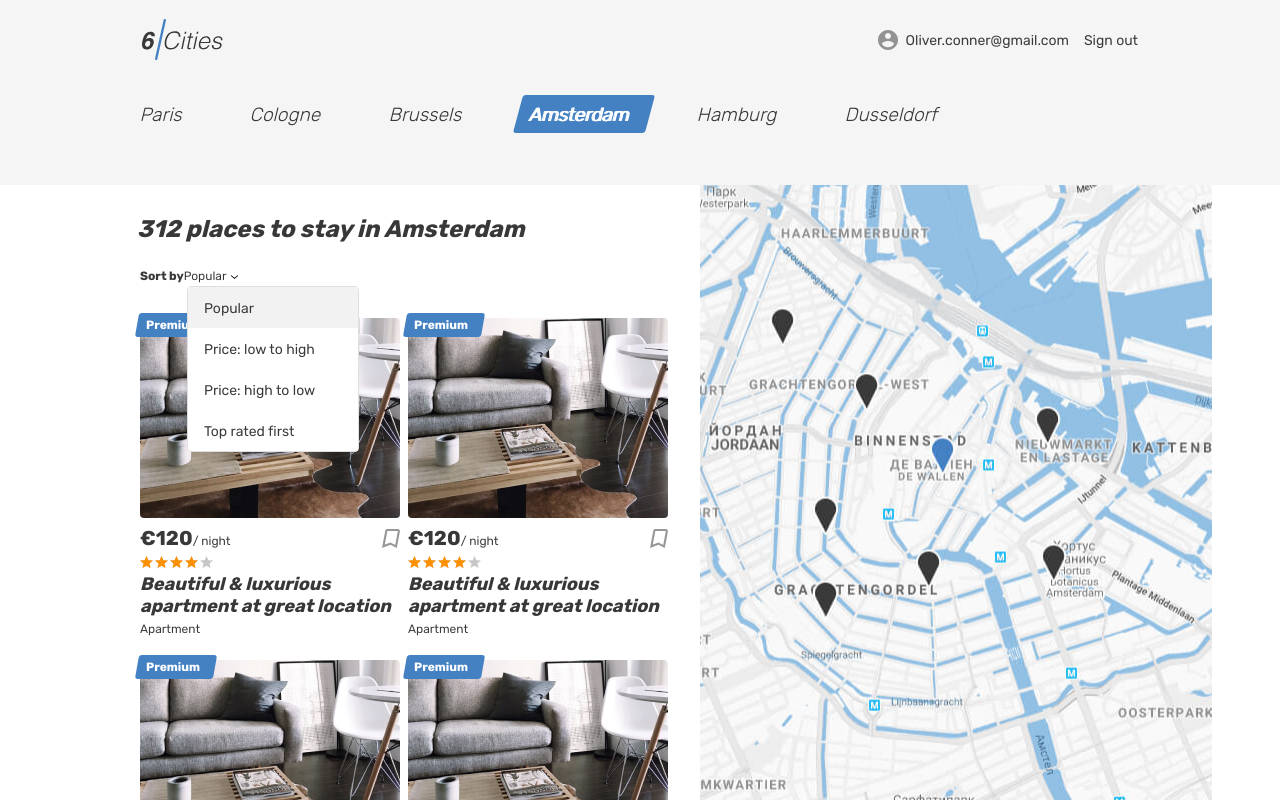
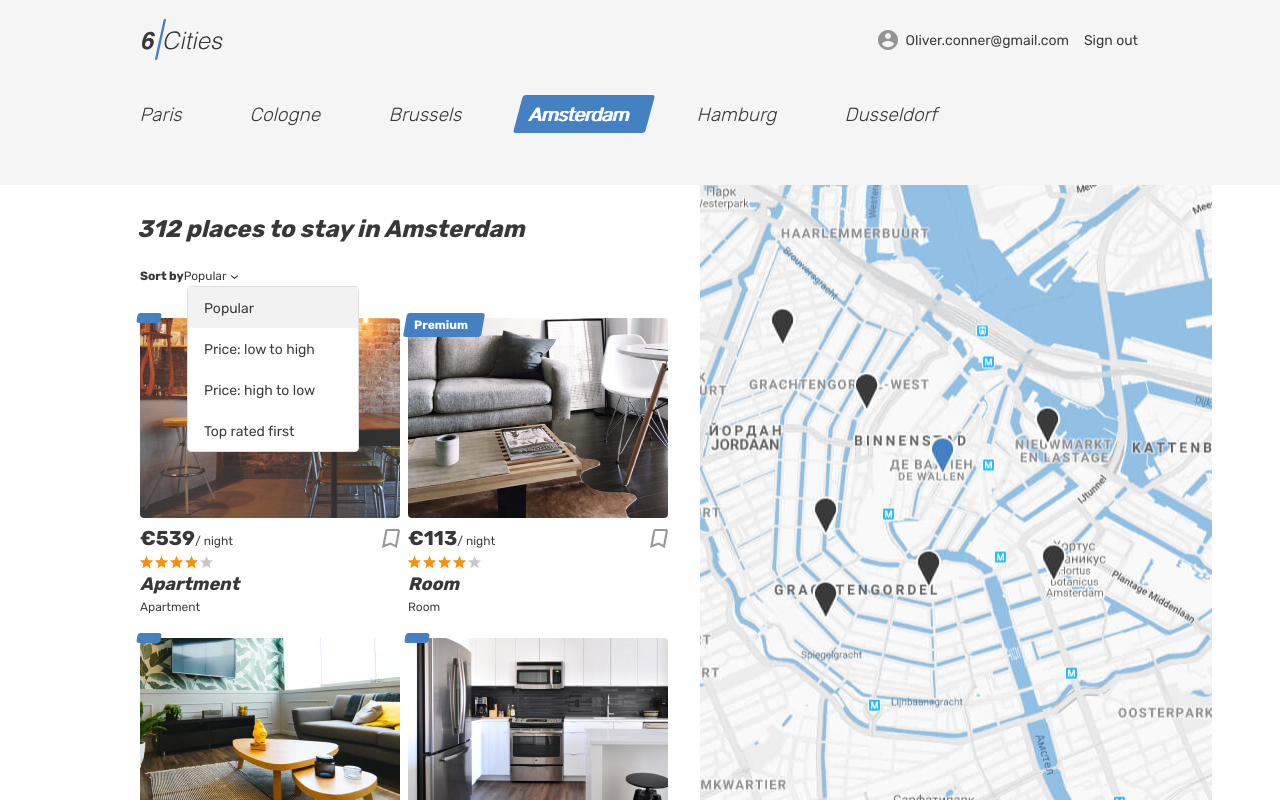
Before and after one commit to konovalov-as/1082475-six-cities-7, a React (Create React App) app in the folder project/: page / in a window 1280 px wide. Built offline with nearby package versions, Linux system fonts and the light colour scheme.

Commit message:
Connect test data

```diff
--- a/project/src/components/app/app.jsx
+++ b/project/src/components/app/app.jsx
@@ -2,12 +2,12 @@ import React from 'react';
 import PropTypes from 'prop-types';
 import Main from '../main/main';
 
-function App({offersCount}) {
-  return <Main offersCount = {offersCount} />;
+function App({offersPlace}) {
+  return <Main offersPlace = {offersPlace} />;
 }
 
 App.propTypes = {
-  offersCount: PropTypes.number.isRequired,
+  offersPlace: PropTypes.array.isRequired,
 };
 
 export default App;
--- a/project/src/components/main/main.jsx
+++ b/project/src/components/main/main.jsx
@@ -2,16 +2,7 @@ import React from 'react';
 import PropTypes from 'prop-types';
 import PlaceCard from '../place-card/place-card';
 
-const getPlaceCard = function(offersCount) {
-  const places = [];
-  for (let index = 0; index < offersCount; index++) {
-    places.push(PlaceCard());
-  }
-
-  return places;
-};
-
-function Main({offersCount}) {
+function Main({offersPlace}) {
   return (
     <div className="page page--gray page--main">
       <header className="header">
@@ -101,7 +92,9 @@ function Main({offersCount}) {
                 </ul>
               </form>
               <div className="cities__places-list places__list tabs__content">
-                {getPlaceCard(offersCount)}
+                {offersPlace.slice().map((offerPlace) => (
+                  <PlaceCard key={offerPlace.id} offerPlace={offerPlace}/>
+                ))}
               </div>
             </section>
             <div className="cities__right-section">
@@ -115,7 +108,7 @@ function Main({offersCount}) {
 }
 
 Main.propTypes = {
-  offersCount: PropTypes.number.isRequired,
+  offersPlace: PropTypes.array.isRequired,
 };
 
 export default Main;
--- a/project/src/components/place-card/place-card.jsx
+++ b/project/src/components/place-card/place-card.jsx
@@ -1,20 +1,21 @@
 import React from 'react';
+import PropTypes from 'prop-types';
 
-function PlaceCard() {
+function PlaceCard({offerPlace}) {
   return (
     <article className="cities__place-card place-card">
       <div className="place-card__mark">
-        <span>Premium</span>
+        <span>{offerPlace.isPremium ? 'Premium' : ''} </span>
       </div>
       <div className="cities__image-wrapper place-card__image-wrapper">
         <a href="#">
-          <img className="place-card__image" src="img/apartment-01.jpg" width="260" height="200" alt="Place image"/>
+          <img className="place-card__image" src={offerPlace.previewImage} width="260" height="200" alt="Place image"/>
         </a>
       </div>
       <div className="place-card__info">
         <div className="place-card__price-wrapper">
           <div className="place-card__price">
-            <b className="place-card__price-value">&euro;120</b>
+            <b className="place-card__price-value">&euro;{offerPlace.price}</b>
             <span className="place-card__price-text">&#47;&nbsp;night</span>
           </div>
           <button className="place-card__bookmark-button button" type="button">
@@ -31,12 +32,16 @@ function PlaceCard() {
           </div>
         </div>
         <h2 className="place-card__name">
-          <a href="#">Beautiful &amp; luxurious apartment at great location</a>
+          <a href="#">{offerPlace.type}</a>
         </h2>
-        <p className="place-card__type">Apartment</p>
+        <p className="place-card__type">{offerPlace.type}</p>
       </div>
     </article>
   );
 }
 
+PlaceCard.propTypes = {
+  offerPlace: PropTypes.object.isRequired,
+};
+
 export default PlaceCard;
--- a/project/src/index.js
+++ b/project/src/index.js
@@ -2,14 +2,63 @@ import React from 'react';
 import ReactDOM from 'react-dom';
 import App from './components/app/app';
 
-const Setting = {
-  OFFERS_COUNT: 5,
-};
+const offersPlace = [
+  {
+    id: '0',
+    title: 'Perfectly located Castro',
+    previewImage: 'img/room.jpg',
+    price: '539',
+    description: 'Peaceful studio in the most wanted area in town. Quiet house Near of everything. Completely renovated. Lovely neighbourhood, lot of trendy shops, restaurants and bars in a walking distance.',
+    type: 'Apartment',
+    rating: 3.4,
+    isPremium: false,
+  },
+  {
+    id: '1',
+    title: 'Canal View Prinsengracht',
+    previewImage: 'img/apartment-01.jpg',
+    price: '113',
+    description: 'Discover daily local life in city center, friendly neighborhood, clandestine casino, karaoke, old-style artisans, art gallery and artist studio downstairs.',
+    type: 'Room',
+    rating: 4.9,
+    isPremium: true,
+  },
+  {
+    id: '2',
+    title: 'Waterfront with extraordinary view',
+    previewImage: 'img/apartment-02.jpg',
+    price: '349',
+    description: 'This is a place for dreamers to reset, reflect, and create. Designed with a slow pace in mind, our hope is that you enjoy every part of your stay; from making local coffee by drip in the morning, choosing the perfect record to put on as the sun sets.',
+    type: 'Hotel',
+    rating: 3.8,
+    isPremium: false,
+  },
+  {
+    id: '3',
+    title: 'The Pondhouse - A Magical Place',
+    previewImage: 'img/apartment-03.jpg',
+    price: '621',
+    description: 'I am happy to welcome you to my apartment in the city center! Three words: location, cosy and chic!',
+    type: 'House',
+    rating: 2.9,
+    isPremium: false,
+  },
+  {
+    id: '4',
+    title: 'The Pondhouse - A Magical Place',
+    previewImage: 'img/room.jpg',
+    price: '169',
+    description: 'Peaceful studio in the most wanted area in town. Quiet house Near of everything. Completely renovated. Lovely neighbourhood, lot of trendy shops, restaurants and bars in a walking distance.',
+    type: 'Room',
+    rating: 3.1,
+    isPremium: false,
+  },
+];
 
 ReactDOM.render(
   <React.StrictMode>
     <App
-      offersCount = {Setting.OFFERS_COUNT}
+      offersPlace = {offersPlace}
     />
   </React.StrictMode>,
   document.getElementById('root'));
```
